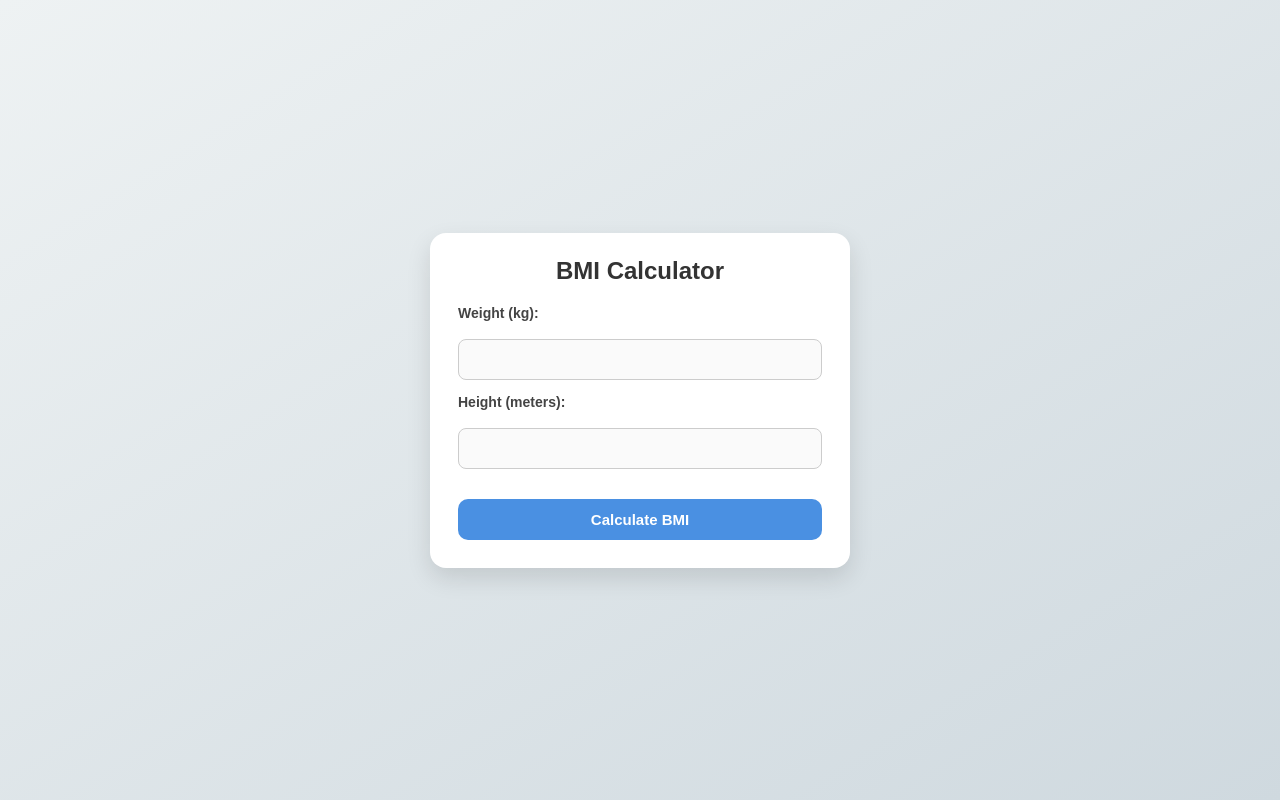
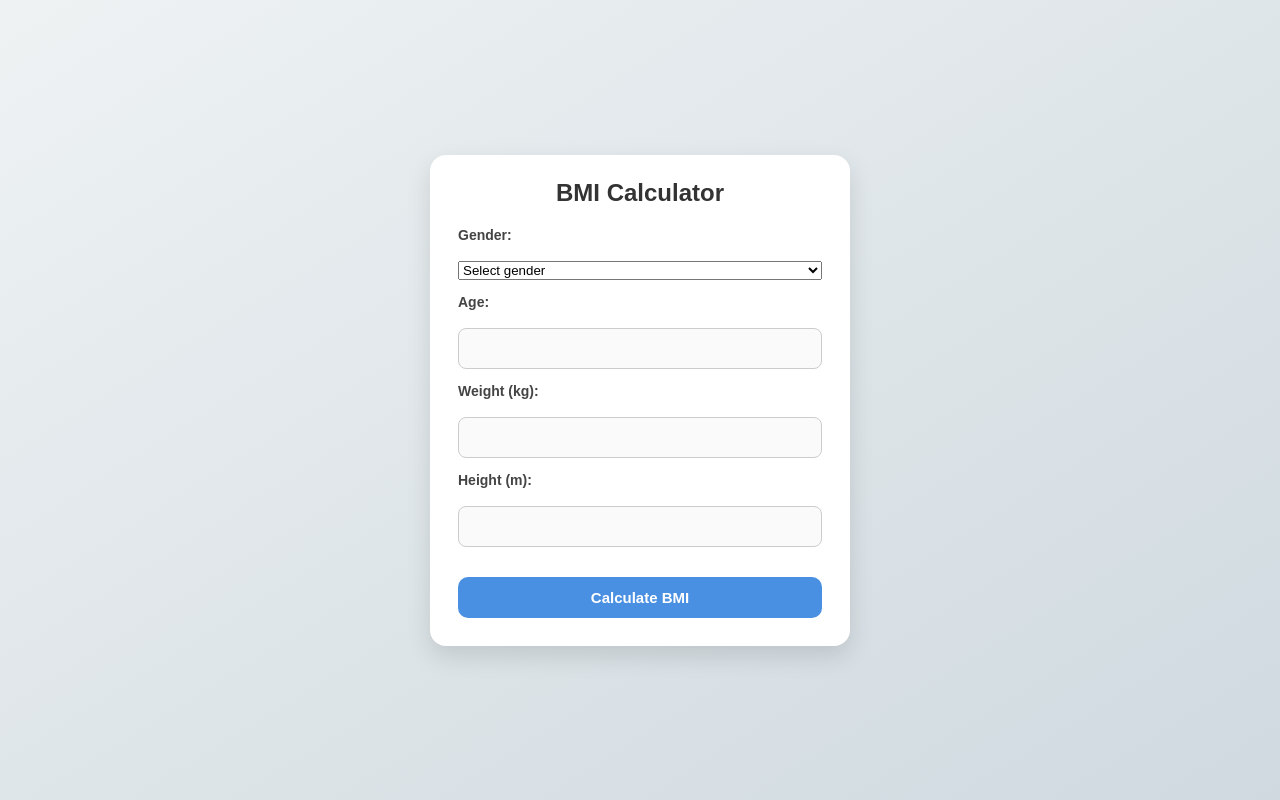
Before and after one commit to Altusha4/bmi_calculator, a website: page views/index.html in a window 1280 px wide. Drawn offline with Linux system fonts and the light colour scheme.

Commit message:
Improve index page UI and add gender and age inputs

```diff
--- a/views/index.html
+++ b/views/index.html
@@ -10,11 +10,22 @@
 <div class="container">
     <h1>BMI Calculator</h1>
     <form action="/calculate" method="POST">
+
+        <label>Gender:</label>
+        <select name="gender" required>
+            <option value="">Select gender</option>
+            <option value="Female">Female</option>
+            <option value="Male">Male</option>
+        </select>
+
+        <label>Age:</label>
+        <input type="number" name="age" min="5" max="120" required>
+
         <label>Weight (kg):</label>
-        <input type = "number" name = "weight" step = "0.01" required min = "0.01">
+        <input type="number" name="weight" step="0.1" min="20" required>
 
-        <label>Height (meters):</label>
-        <input type = "number" name = "height" step = "0.01" required min = "0.01">
+        <label>Height (m):</label>
+        <input type="number" name="height" step="0.01" min="0.5" required>
 
         <button type="submit">Calculate BMI</button>
     </form>
```
